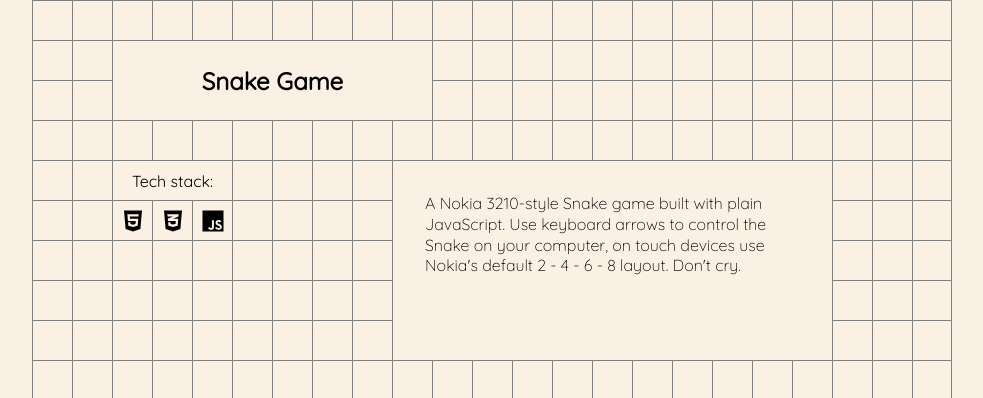
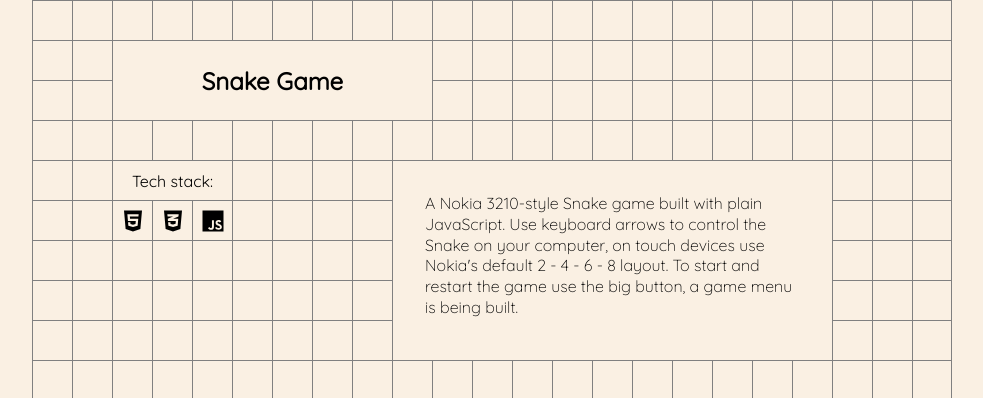
Before and after one commit to hcsvnt/portfolio1, a Gatsby site: page / in a window 1280 px wide. Shown: the part 3891-4289 px from the top of the page, without its empty margins (148-1131 px from the left). Built offline with nearby package versions, Linux system fonts and the light colour scheme; Gatsby itself is replaced by a stand-in of ours.

Commit message:
modified descriptiopn of 3210

```diff
--- a/src/components/projects/index.js
+++ b/src/components/projects/index.js
@@ -70,7 +70,8 @@ const Projects = () => {
                     description="
                                 A Nokia 3210-style Snake game built with plain JavaScript.
                                 Use keyboard arrows to control the Snake on your computer, on touch devices use Nokia's
-                                default 2 - 4 - 6 - 8 layout. Don't cry.
+                                default 2 - 4 - 6 - 8 layout.
+                                To start and restart the game use the big button, a game menu is being built.
                     "
                     src="https://fervent-poitras-f0db05.netlify.app"
                     stack={[
```
